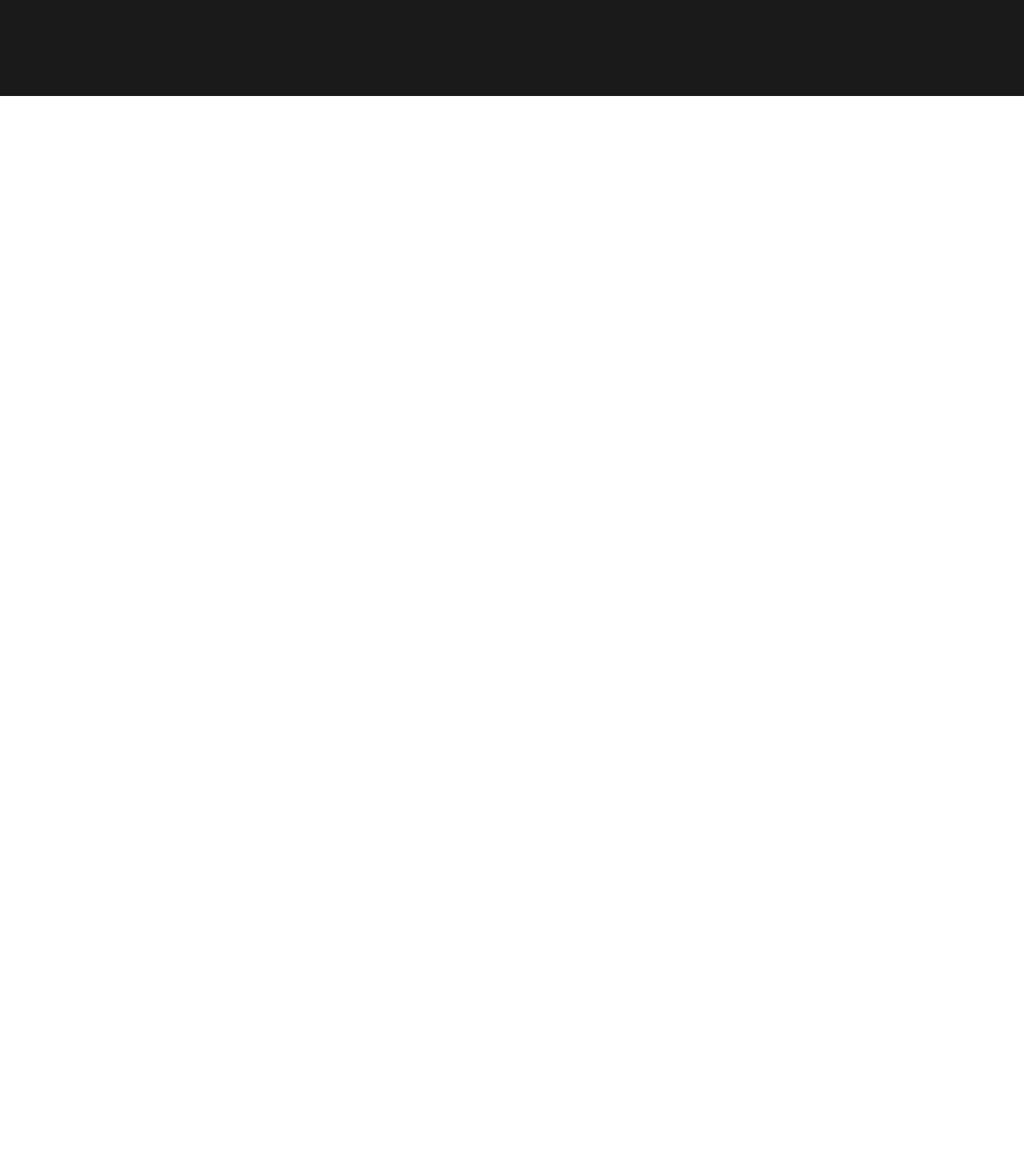
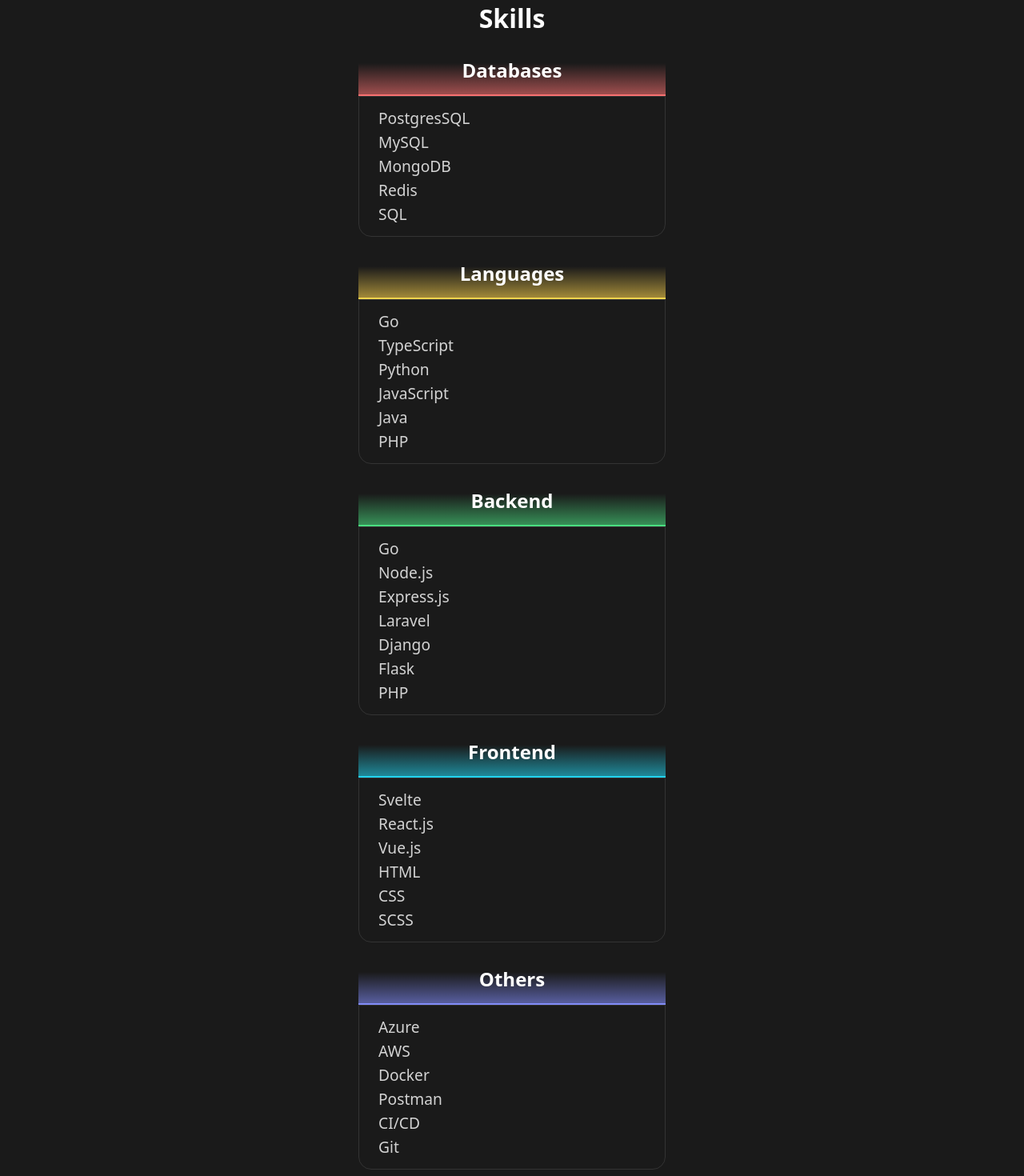
Before and after one commit to Rha02/portfolio, a SvelteKit app: page / in a window 1280 px wide. Shown: the part 680-2150 px from the top of the page at 80% size. Before the commit the page ends 800 px from the top, so only its background shows below. Built offline with nearby package versions, Linux system fonts and the light colour scheme.

Commit message:
Added Skills section

```diff
--- a/src/routes/+page.svelte
+++ b/src/routes/+page.svelte
@@ -31,10 +31,22 @@
 				<Button element="a" href="/" target="_blank" variant="outline" color="red">
 					<FileIcon width={16} height={16} stroke="#f87171" />Resume
 				</Button>
-				<Button element="a" href="https://github.com/Rha02" target="_blank" variant="outline" color="green">
+				<Button
+					element="a"
+					href="https://github.com/Rha02"
+					target="_blank"
+					variant="outline"
+					color="green"
+				>
 					<GithubIcon width={16} height={16} fill="#4ade80" stroke="#4ade80" />GitHub
 				</Button>
-				<Button element="a" href="https://www.linkedin.com/in/romuz-abdulhamidov/" target="_blank" variant="outline" color="cyan">
+				<Button
+					element="a"
+					href="https://www.linkedin.com/in/romuz-abdulhamidov/"
+					target="_blank"
+					variant="outline"
+					color="cyan"
+				>
 					<LinkedinIcon
 						width={16}
 						height={16}
@@ -42,6 +54,76 @@
 						stroke="var(--cyan-color)"
 					/>LinkedIn
 				</Button>
+			</div>
+		</div>
+	</div>
+	<div class="skills">
+		<h2>Skills</h2>
+		<div class="skills-cards">
+			<div class="card">
+				<h3 class="card-header red">Databases</h3>
+				<div class="card-body">
+					<ul>
+						<li>PostgresSQL</li>
+						<li>MySQL</li>
+						<li>MongoDB</li>
+						<li>Redis</li>
+						<li>SQL</li>
+					</ul>
+				</div>
+			</div>
+			<div class="card">
+				<h3 class="card-header amber">Languages</h3>
+				<div class="card-body">
+					<ul>
+						<li>Go</li>
+						<li>TypeScript</li>
+						<li>Python</li>
+						<li>JavaScript</li>
+						<li>Java</li>
+						<li>PHP</li>
+					</ul>
+				</div>
+			</div>
+			<div class="card">
+				<h3 class="card-header green">Backend</h3>
+				<div class="card-body">
+					<ul>
+						<li>Go</li>
+						<li>Node.js</li>
+						<li>Express.js</li>
+						<li>Laravel</li>
+						<li>Django</li>
+						<li>Flask</li>
+						<li>PHP</li>
+					</ul>
+				</div>
+			</div>
+			<div class="card">
+				<h3 class="card-header cyan">Frontend</h3>
+				<div class="card-body">
+					<ul>
+						<li>Svelte</li>
+						<li>React.js</li>
+						<li>Vue.js</li>
+						<li>HTML</li>
+						<li>CSS</li>
+						<li>SCSS</li>
+					</ul>
+				</div>
+			</div>
+			<div class="card">
+				<h3 class="card-header indigo">Others</h3>
+				<div class="card-body">
+					<ul>
+						<li>Azure</li>
+						<li>AWS</li>
+						<li>Docker</li>
+						<li>Postman</li>
+						<li>CI/CD</li>
+						<li>Git</li>
+					</ul>
+				</div>
 			</div>
 		</div>
 	</div>
@@ -115,7 +197,6 @@
 				}
 			}
 		}
-	}
 		.profile-buttons {
 			display: flex;
 			flex-direction: row;
@@ -126,4 +207,67 @@
 				justify-content: flex-start;
 			}
 		}
+	}
+	.skills {
+		text-align: center;
+		h2 {
+			font-size: 2rem;
+			font-weight: 700;
+			color: #fff;
+			margin: 4rem 0 0 0;
+		}
+		.skills-cards {
+			.card {
+				width: 24rem;
+				margin: 1rem 0 0 0;
+				.card-header {
+					font-size: 1.5rem;
+					font-weight: 700;
+					color: #fff;
+					padding: 1rem;
+					margin: 0;
+					&.red {
+						border-bottom: 2px solid var(--red-color);
+						background-image: linear-gradient(0deg, rgb(248, 113, 113, 0.6), transparent 65%);
+					}
+					&.amber {
+						border-bottom: 2px solid var(--amber-color);
+						background-image: linear-gradient(0deg, rgb(252, 211, 77, 0.6), transparent 65%);
+					}
+					&.green {
+						border-bottom: 2px solid var(--green-color);
+						background-image: linear-gradient(0deg, rgb(74, 222, 128, 0.6), transparent 65%);
+					}
+					&.cyan {
+						border-bottom: 2px solid var(--cyan-color);
+						background-image: linear-gradient(0deg, rgb(34, 211, 238, 0.6), transparent 65%);
+					}
+					&.indigo {
+						border-bottom: 2px solid var(--indigo-color);
+						background-image: linear-gradient(0deg, rgb(129, 140, 248, 0.6), transparent 65%);
+					}
+				}
+				.card-body {
+					text-align: left;
+					border: 1px solid var(--border-color);
+					border-bottom-left-radius: 1rem;
+					border-bottom-right-radius: 1rem;
+					ul {
+						list-style: none;
+						margin: 1rem 0 1rem 0;
+						padding: 0 1rem 0 1.5rem;
+						li {
+							font-size: 1.2rem;
+							font-weight: 400;
+							color: var(--text-color-light);
+							margin: 0 0 0.5rem 0;
+							&:last-child {
+								margin: 0;
+							}
+						}
+					}
+				}
+			}
+		}
+	}
 </style>
--- a/src/styles/main.scss
+++ b/src/styles/main.scss
@@ -8,8 +8,10 @@
     --border-color-lighter: #999;
     --border-color-lightest: #ccc;
     --red-color: #f87171;
+    --amber-color: #fcd34d;
     --green-color: #4ade80;
     --cyan-color: #22d3ee;
+    --indigo-color: #818cf8;
 }
 
 ::selection {
```
Lines whose indentation alone changed are shown as unchanged.
